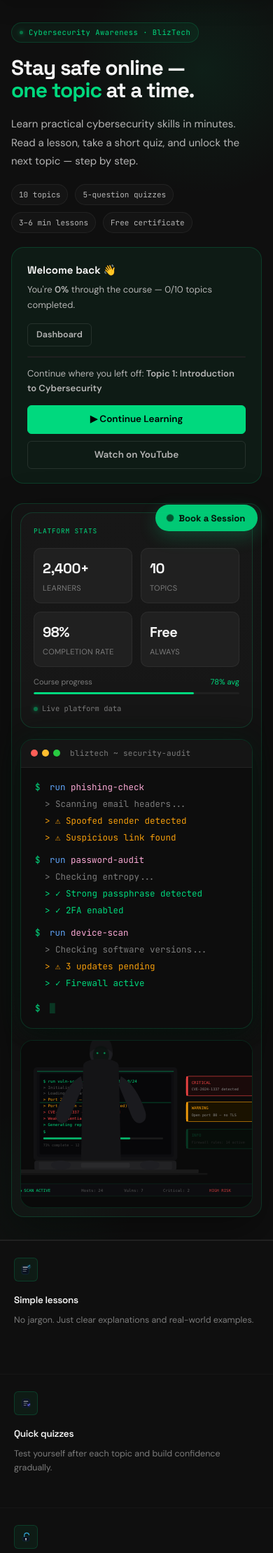
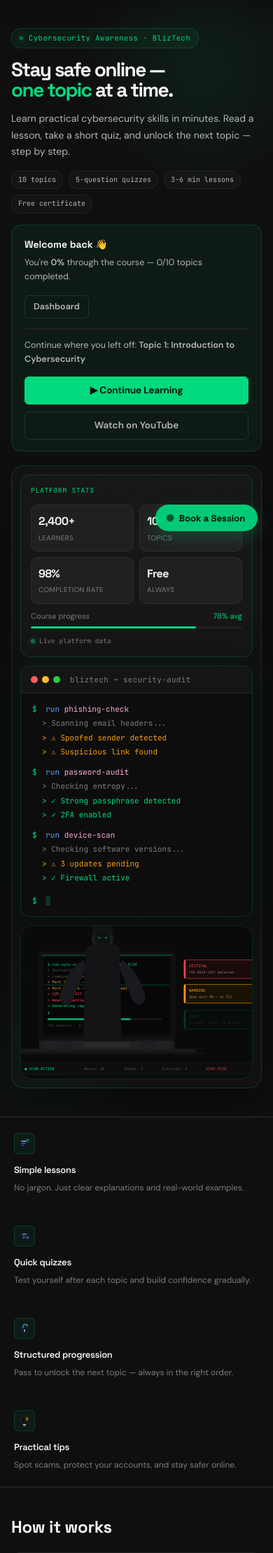
Before and after one commit to Teebliss97/Bliztech, a Flask app: page / in a window 390 px wide. Shown: the part 63-2282 px from the top of the page at 70% size. Run offline with Flask 3, Linux system fonts and the light colour scheme; the visitor is signed in with stand-in values (Sample User, id 1); data that the repository does not hold is empty; some libraries are stand-ins or nearby versions.

Commit message:
Updated style.css

```diff
--- a/app/static/css/style.css
+++ b/app/static/css/style.css
@@ -2959,3 +2959,349 @@ code {
   overflow: hidden !important;
   max-width: 100%;
 }
+
+/* ===== HOMEPAGE SIZE FIX ===== */
+
+.hero.hero-premium {
+  grid-template-columns: minmax(0, 0.9fr) minmax(0, 1.1fr);
+  gap: 24px;
+  padding: 40px 32px;
+  margin-left: -48px;
+  margin-right: -48px;
+  align-items: center;
+  min-height: auto;
+}
+
+.hero-left {
+  gap: 16px;
+}
+
+.hero-title {
+  font-size: 44px;
+  line-height: 1.02;
+  letter-spacing: -1.6px;
+  max-width: 10ch;
+}
+
+.hero-subtitle {
+  font-size: 14px;
+  line-height: 1.65;
+  max-width: 42ch;
+}
+
+.hero-trust-row {
+  gap: 8px;
+}
+
+.hero-trust-chip {
+  font-size: 10px;
+  padding: 4px 9px;
+}
+
+.hero-shell {
+  padding: 12px;
+  gap: 12px;
+  border-radius: 18px;
+}
+
+.hero-shell-top {
+  grid-template-columns: 0.9fr 1.1fr;
+  gap: 12px;
+}
+
+.hero-shell-bottom {
+  min-height: 180px;
+  max-height: 320px;
+}
+
+.hero-shell-bottom svg {
+  width: 100%;
+  height: 100%;
+  max-height: 320px;
+  object-fit: cover;
+}
+
+.stats-card {
+  padding: 14px;
+  border-radius: 14px;
+}
+
+.stats-card-title {
+  margin-bottom: 12px;
+}
+
+.stats-card-row {
+  gap: 8px;
+  margin-bottom: 8px;
+}
+
+.stats-card-item {
+  padding: 10px;
+}
+
+.stats-card-num {
+  font-size: 16px;
+}
+
+.stats-card-label {
+  font-size: 10px;
+}
+
+.stats-card-footer {
+  margin-top: 10px;
+  font-size: 9.5px;
+}
+
+.terminal {
+  border-radius: 14px;
+}
+
+.terminal-body {
+  padding: 14px 16px;
+}
+
+.t-line {
+  font-size: 11px;
+  line-height: 1.5;
+}
+
+.continue-card {
+  padding: 16px 18px;
+  border-radius: 14px;
+}
+
+.continue-title {
+  font-size: 14px;
+}
+
+.continue-sub,
+.continue-body {
+  font-size: 12.5px;
+}
+
+.section-grid {
+  margin-left: -48px;
+  margin-right: -48px;
+}
+
+.feature {
+  padding: 22px 20px;
+  min-height: 140px;
+}
+
+.feature-icon {
+  width: 30px;
+  height: 30px;
+  margin-bottom: 12px;
+}
+
+.feature h3 {
+  font-size: 13px;
+  margin-bottom: 5px;
+}
+
+.feature p {
+  font-size: 12px;
+  line-height: 1.55;
+}
+
+.how-card {
+  grid-template-columns: 0.95fr 1.05fr;
+  gap: 24px;
+  padding: 36px 32px;
+  margin-left: -48px;
+  margin-right: -48px;
+}
+
+.how-left h2 {
+  font-size: 24px;
+  margin-bottom: 16px;
+}
+
+.how-card ol {
+  gap: 10px;
+  margin-bottom: 20px;
+}
+
+.how-card ol li {
+  padding: 11px 13px;
+  font-size: 14px;
+  line-height: 1.55;
+  border-radius: 12px;
+}
+
+.how-card ol li strong {
+  font-size: 14px;
+}
+
+.score-card {
+  padding: 20px;
+  border-radius: 16px;
+}
+
+.score-ring-wrap {
+  width: 120px;
+  height: 120px;
+  margin: 0 auto 18px;
+}
+
+.score-num {
+  font-size: 32px;
+  letter-spacing: -1px;
+}
+
+.score-label {
+  font-size: 10px;
+}
+
+.score-check {
+  padding: 9px 12px;
+  font-size: 13px;
+}
+
+.course-promo {
+  padding: 42px 32px;
+  margin-left: -48px;
+  margin-right: -48px;
+}
+
+.course-promo-inner {
+  gap: 28px;
+  align-items: center;
+}
+
+.course-promo-title {
+  font-size: 28px;
+  line-height: 1.05;
+}
+
+.course-promo-sub {
+  font-size: 13.5px;
+  line-height: 1.65;
+  max-width: 42ch;
+}
+
+.course-promo-pill {
+  font-size: 9px;
+  padding: 3px 8px;
+}
+
+.course-promo-card {
+  border-radius: 18px;
+}
+
+.cps-item {
+  padding: 10px 14px;
+  font-size: 12.5px;
+}
+
+.course-promo-cta {
+  padding: 14px;
+}
+
+.course-promo-price {
+  font-size: 24px;
+}
+
+.cta {
+  padding: 28px 32px;
+  margin-left: -48px;
+  margin-right: -48px;
+}
+
+.cta-inner h2 {
+  font-size: 22px;
+}
+
+.cta-inner p {
+  font-size: 13px;
+}
+
+.book-float {
+  padding: 0.58rem 0.95rem;
+  font-size: 0.78rem;
+  bottom: 18px;
+  right: 18px;
+}
+
+/* ===== Responsive ===== */
+
+@media (max-width: 1100px) {
+  .hero.hero-premium {
+    grid-template-columns: 1fr;
+    gap: 20px;
+  }
+
+  .hero-shell-top {
+    grid-template-columns: 1fr;
+  }
+
+  .hero-shell-bottom {
+    max-height: 260px;
+  }
+
+  .how-card,
+  .course-promo-inner {
+    grid-template-columns: 1fr;
+  }
+}
+
+@media (max-width: 900px) {
+  .hero.hero-premium,
+  .how-card,
+  .course-promo,
+  .cta,
+  .section-grid {
+    margin-left: -24px;
+    margin-right: -24px;
+  }
+
+  .hero.hero-premium,
+  .how-card,
+  .course-promo,
+  .cta {
+    padding-left: 24px;
+    padding-right: 24px;
+  }
+
+  .hero-title {
+    font-size: 34px;
+    max-width: none;
+  }
+
+  .feature {
+    min-height: 120px;
+  }
+}
+
+@media (max-width: 480px) {
+  .hero.hero-premium,
+  .how-card,
+  .course-promo,
+  .cta,
+  .section-grid {
+    margin-left: -16px;
+    margin-right: -16px;
+  }
+
+  .hero.hero-premium,
+  .how-card,
+  .course-promo,
+  .cta {
+    padding-left: 16px;
+    padding-right: 16px;
+  }
+
+  .hero-title {
+    font-size: 28px;
+  }
+
+  .hero-shell-bottom {
+    max-height: 220px;
+  }
+
+  .score-ring-wrap {
+    width: 108px;
+    height: 108px;
+  }
+}
```
